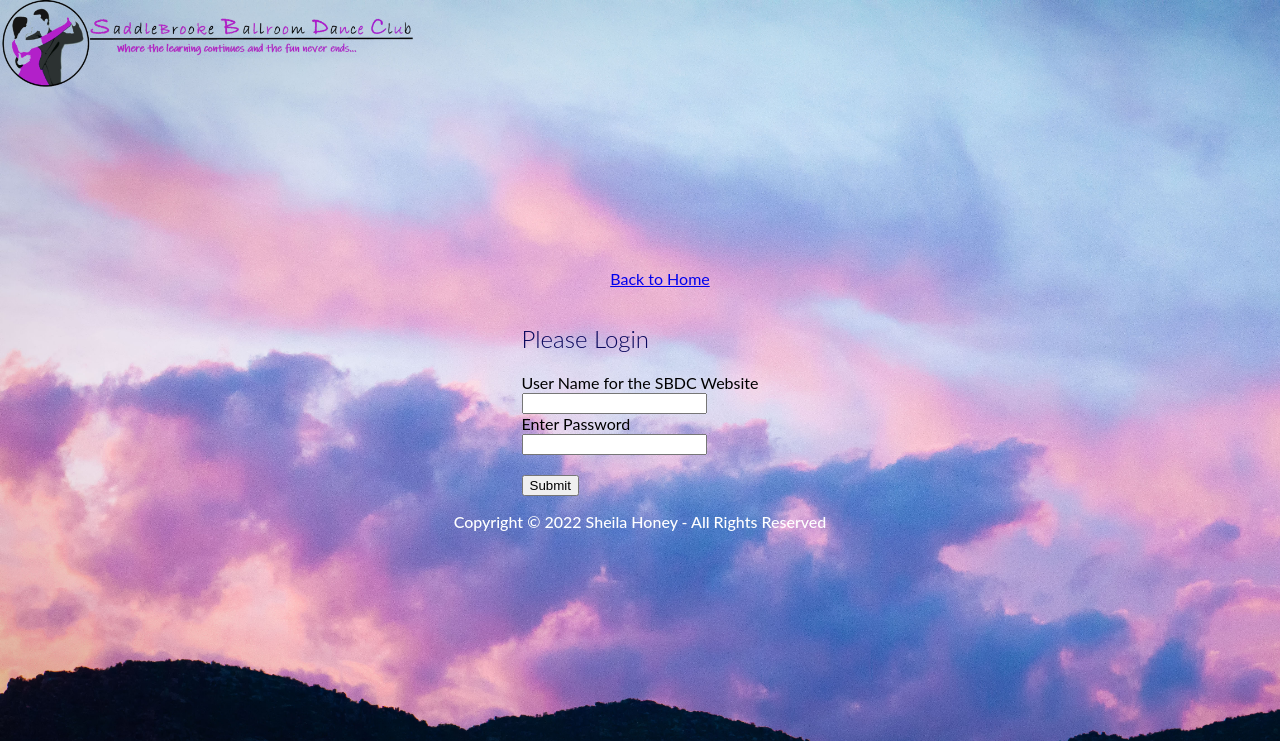
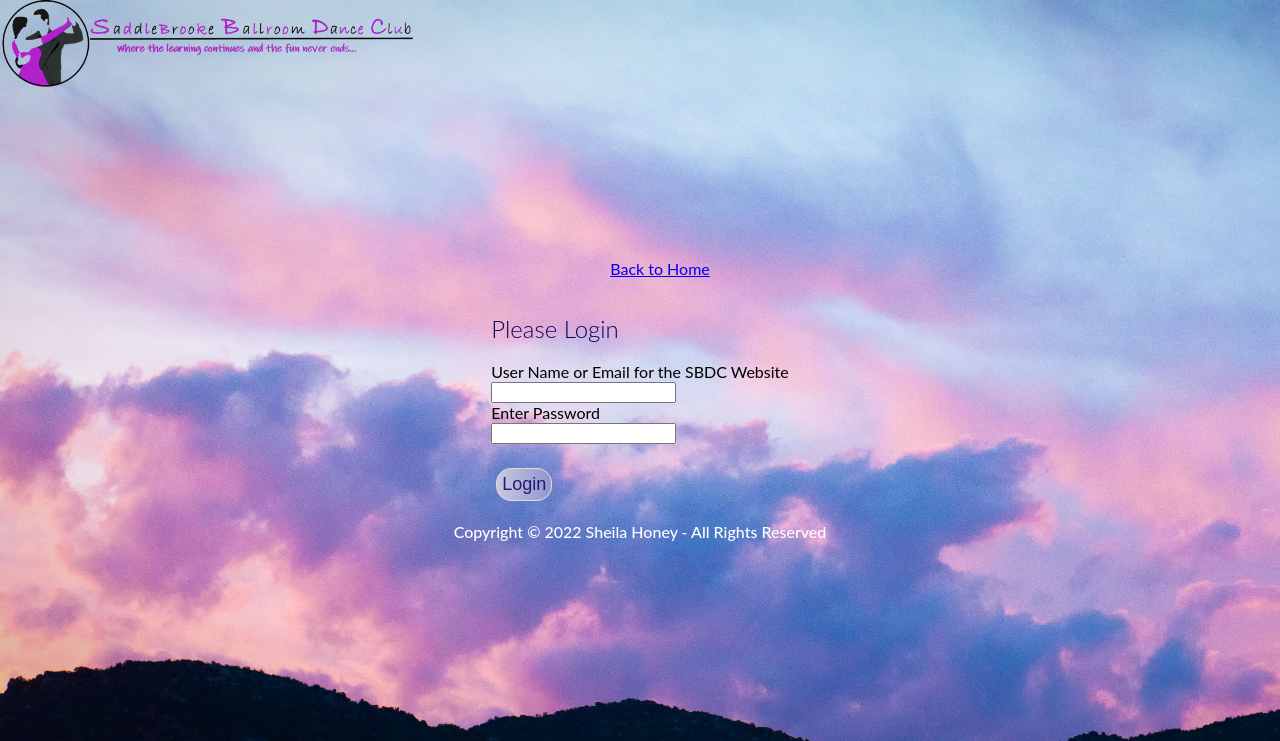
Before and after one commit to shoney1953/autodj, a PHP site: page /login.php in a window 1280 px wide. Shown: the top 741 px of the page. Run offline with PHP 8.4, Linux system fonts and the light colour scheme.

Commit message:
enhance login logout button

```diff
--- a/index.php
+++ b/index.php
@@ -35,12 +35,12 @@ $_SESSION['user'] = null;
 
    if (isset($_SESSION['username'])) {
 
-       echo '<li style="list-style: none"><a style="color: red;font-weight: bold;font-size: large"
+       echo '<li class="musicType-Btn"><a style="color: darkblue;font-weight: bold;font-size: large"
         href="logout.php">Logout</a></li>';
 
    } else {
 
-       echo '<li style="list-style: none"><a style="color: red;font-weight: bold;font-size: large"
+       echo '<li class="musicType-Btn"><a style="color: darkblue;font-weight: bold;font-size: large"
         href="login.php">Login With Userid from SBBALLROOM Website to use ROBO DJ</a></li>';
    }
     ?>
--- a/login.php
+++ b/login.php
@@ -40,13 +40,13 @@ date_default_timezone_set("America/Phoenix");
             <form method="POST" action="actions/logIn.php">
                 <div class="form-grid-div">
 
-                <label for="username">User Name for the SBDC Website</label><br>
+                <label for="username">User Name or Email for the SBDC Website</label><br>
                 <input type="text" name="username" required><br>
                 <label for="password">Enter Password</label><br>
                 <input type="password" name="password" required minlength="8"><br>
 
                 <br>
-                <button type="submit" name="SubmitLogIN">Submit</button><br>
+                <button class="musicType-Btn" type="submit" name="SubmitLogIN">Login</button><br>
                 </div>
         </form>
         </div>
```
